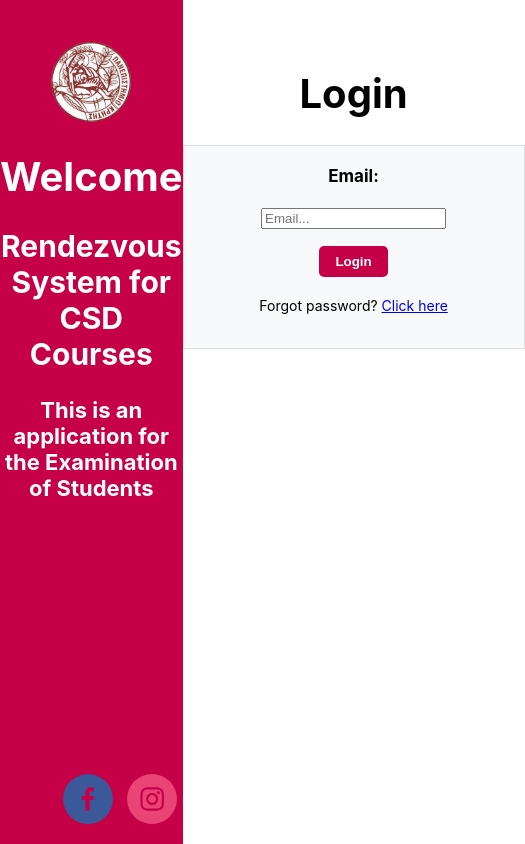
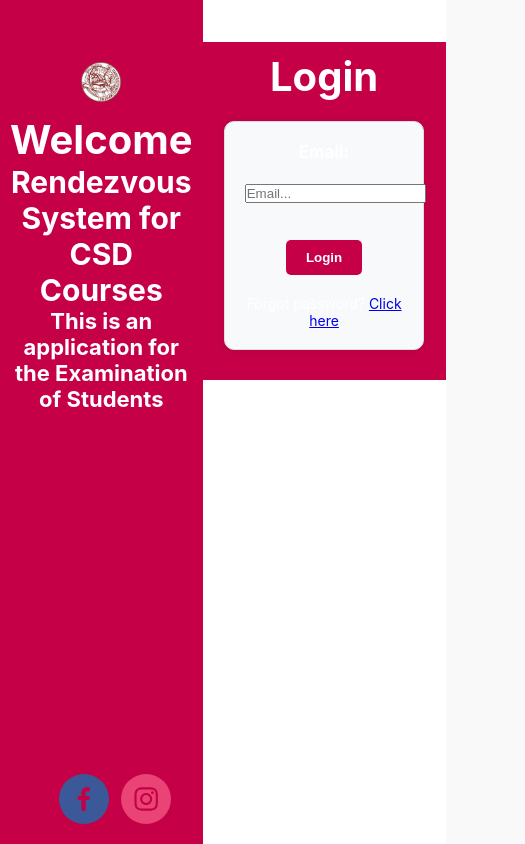
Before and after one commit to anestiskivro/CSD-Client, a React (Create React App) app: page / in a window 390 px wide. Shown: the top 844 px of the page, 525 px wide, since content can reach past the window. Built offline with nearby package versions, Linux system fonts and the light colour scheme; no server answers.

Commit message:
responsive

```diff
--- a/public/index.html
+++ b/public/index.html
@@ -9,7 +9,7 @@
       name="description"
       content="Web site created using create-react-app"
     />
-    <link rel="apple-touch-icon" href="%PUBLIC_URL%/logo192.png" />
+    <link rel="apple-touch-icon" href="%PUBLIC_URL%/imagesUOC.png" />
     <!--
       manifest.json provides metadata used when your web app is installed on a
       user's mobile device or desktop. See https://developers.google.com/web/fundamentals/web-app-manifest/
@@ -24,7 +24,7 @@
       work correctly both with client-side routing and a non-root public URL.
       Learn how to configure a non-root public URL by running `npm run build`.
     -->
-    <title>React App</title>
+    <title>Rendezvous System</title>
   </head>
   <body>
     <noscript>You need to enable JavaScript to run this app.</noscript>
--- a/src/components/info.css
+++ b/src/components/info.css
@@ -29,57 +29,55 @@ h3 {
   padding-right: 5%;
 }
 
-.button {
-  background-color: #C50047;
-  color: white;
-  border: none;
-  border-radius: 5px;
-  padding: 10px 20px;
-  font-weight: bold;
-  cursor: pointer;
-  display: block;
-  margin: 0 auto;
-}
+ /* Table Styles */
 
-#file {
-  margin-left: 22%;
-  margin-right: 22%;
-}
-
-#import {
-  margin-top: 6%;
-  margin-bottom: 6%;
-  margin-left: 7%;
-  margin-right: 20%;
-}
-
-#back {
-  margin-top: 4%;
-  margin-bottom: 4%;
-  margin-right: 13%;
-}
-
-.head_TA {
-  padding-left: 30%;
-  padding-right: 30%;
-}
-
-table {
+ table {
   border-collapse: collapse;
   width: 100%;
+  margin: 20px auto;
 }
 
 th,
 td {
   text-align: left;
   padding: 8px;
-}
-
-tr:nth-child(even) {
-  background-color: #f2f2f2;
+  border: 1px solid #ddd;
 }
 
 th {
   background-color: #C50047;
-  color: white;
+  color: #fff;
 }
+
+/* Responsive Styles */
+
+@media only screen and (max-width: 600px) {
+ .form-container {
+    width: 100%;
+    margin: 10px;
+  }
+ .button {
+    padding: 10px 15px;
+  }
+  table {
+    font-size: 14px;
+  }
+  th, td {
+    padding: 5px;
+  }
+}
+
+@media only screen and (max-width: 400px) {
+ .form-container {
+    padding: 15px;
+  }
+ .button {
+    padding: 10px 10px;
+  }
+  table {
+    font-size: 12px;
+  }
+  th, td {
+    padding: 3px;
+  }
+}
--- a/src/components/login.css
+++ b/src/components/login.css
@@ -44,3 +44,75 @@
     margin-right: 9%;
     margin-left: 9%;
 }
+
+/* Global Styles */
+
+* {
+    box-sizing: border-box;
+    margin: 0;
+    padding: 0;
+}
+
+body {
+    font-family: Arial, sans-serif;
+    background-color: #f9f9f9;
+}
+
+/* Header Styles */
+
+.header {
+    background-color: #C50047;
+    padding: 10px;
+    text-align: center;
+    color: #fff;
+}
+
+.header img {
+    height: 40px;
+    margin: 10px;
+}
+
+/* Form Styles */
+
+.form-container {
+    width: 90%;
+    margin: 20px auto;
+    padding: 20px;
+    background-color: #f8f9fa;
+    border: 1px solid #ddd;
+    border-radius: 10px;
+    box-shadow: 0 0 10px rgba(0, 0, 0, 0.1);
+}
+
+.form-container form {
+    margin-bottom: 20px;
+}
+
+.form-container label {
+    display: block;
+    font-size: 17px;
+    margin-bottom: 5px;
+}
+
+.form-container input[type="text"],
+.form-container input[type="password"] {
+    width: 100%;
+    padding: 10px;
+    margin-bottom: 10px;
+    border: 1px solid #ddd;
+    border-radius: 5px;
+}
+
+/* Button Styles */
+
+.button {
+    background-color: #C50047;
+    color: #fff;
+    border: none;
+    border-radius: 5px;
+    padding: 10px 20px;
+    font-weight: bold;
+    cursor: pointer;
+    display: block;
+    margin: 20px auto;
+}
```
